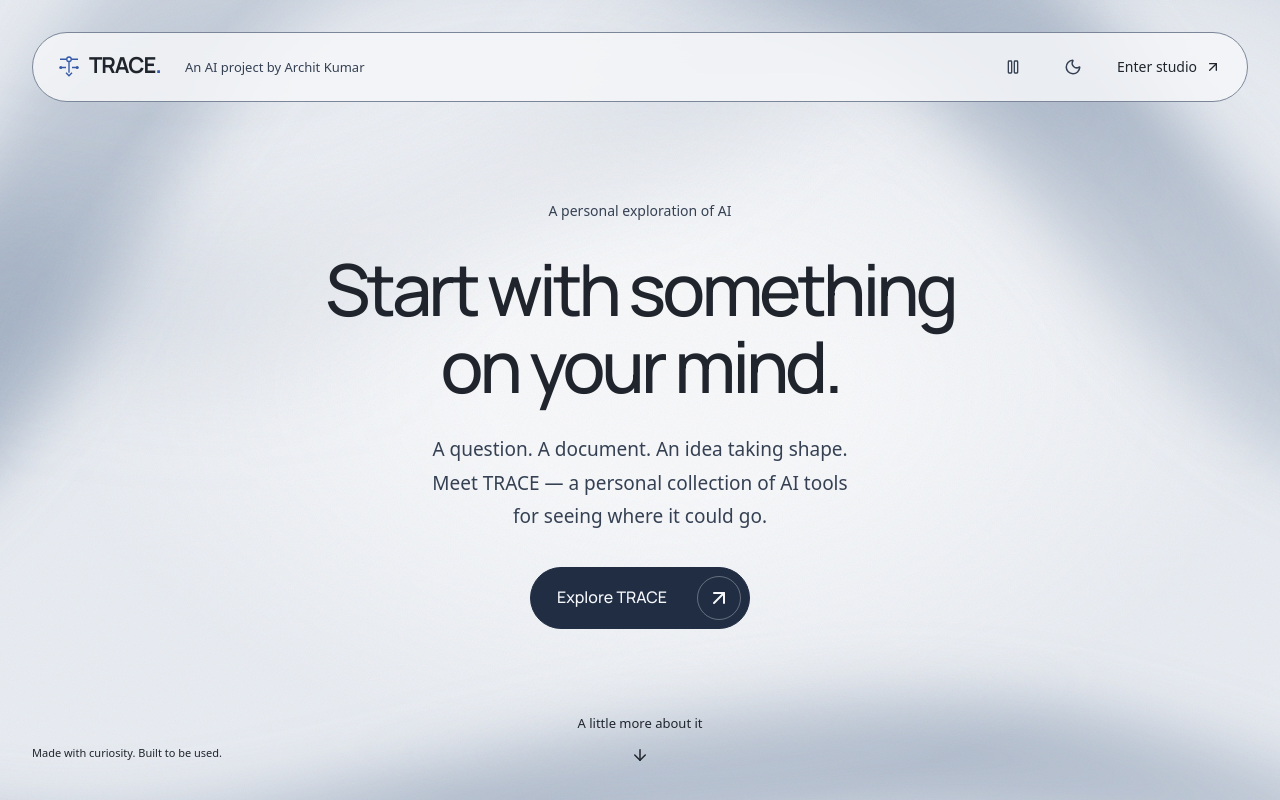
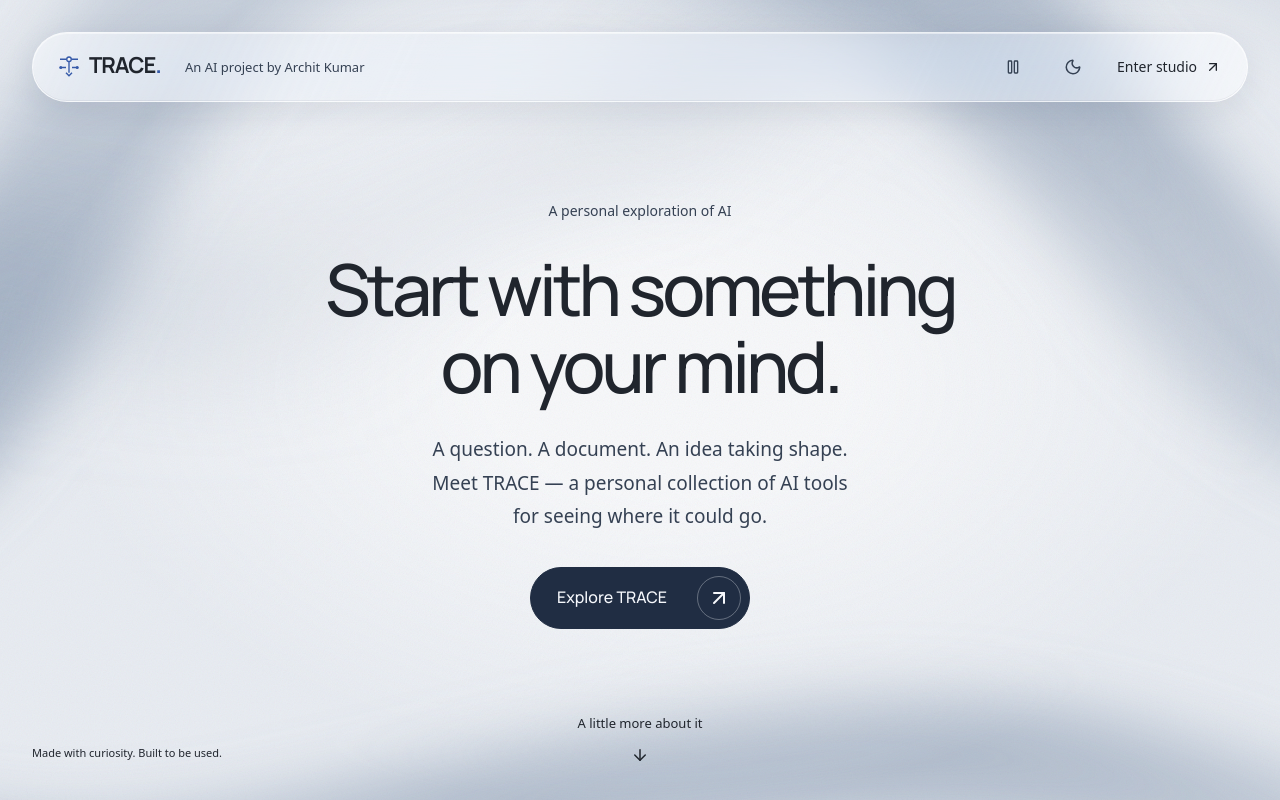
Before and after one commit to Archit-k20/Agentic-Workflows-GenAI-, a Next.js app in the folder frontend/: page / in a window 1280 px wide. Shown: the top 800 px of the page. Built offline with nearby package versions, Linux system fonts and the light colour scheme; a web font is replaced by a local one.

Commit message:
Give the entrance navigation a translucent glass finish

```diff
--- a/frontend/src/app/intro.module.css
+++ b/frontend/src/app/intro.module.css
@@ -7,6 +7,10 @@
   --atmosphere-ground: #e8ecf2;
   --atmosphere-glow: #f7f8fa;
   --header: #f5f6f8d9;
+  --header-glass: #f5f8fc52;
+  --header-reflection: #ffffff7a;
+  --header-edge: #ffffffa3;
+  --header-shadow: #182b4514;
   --button-bg: #202d43;
   --button-fg: #f6f8fc;
   padding: 0;
@@ -17,6 +21,10 @@
   --atmosphere-ground: #1a222e;
   --atmosphere-glow: #141c28;
   --header: #171f2edb;
+  --header-glass: #16213161;
+  --header-reflection: #dbe9ff1f;
+  --header-edge: #e5eeff40;
+  --header-shadow: #050c1a33;
   --button-bg: #e8eef8;
   --button-fg: #172238;
 }
@@ -115,10 +123,37 @@
   gap: 24px;
   margin: 20px;
   padding: 12px 20px 12px 24px;
-  border: 1px solid var(--control-line);
+  border: 1px solid var(--header-edge);
   border-radius: 100px;
   background: var(--header);
-  backdrop-filter: blur(12px);
+  box-shadow:
+    inset 0 1px 0 var(--header-reflection),
+    inset 0 -1px 0 #13233b0d,
+    0 8px 32px var(--header-shadow);
+}
+@supports (
+  (backdrop-filter: blur(1px)) or (-webkit-backdrop-filter: blur(1px))
+) {
+  .masthead {
+    background:
+      linear-gradient(
+        115deg,
+        var(--header-reflection),
+        transparent 34%,
+        transparent 70%,
+        var(--header-reflection)
+      ),
+      var(--header-glass);
+    -webkit-backdrop-filter: blur(24px) saturate(165%);
+    backdrop-filter: blur(24px) saturate(165%);
+  }
+}
+@media (prefers-reduced-transparency: reduce) {
+  .masthead {
+    background: var(--header);
+    -webkit-backdrop-filter: none;
+    backdrop-filter: none;
+  }
 }
 .byline {
   font-size: 13px;
```
Also changed, not shown: 1 other file (tests, documents, lock files or other folders).
